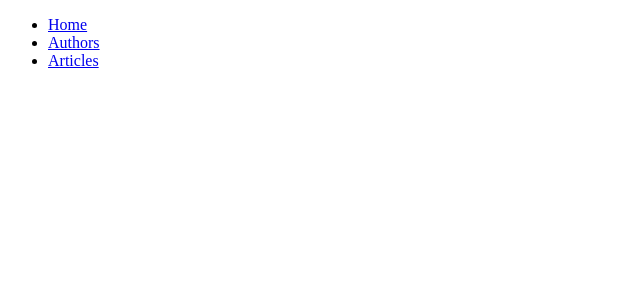
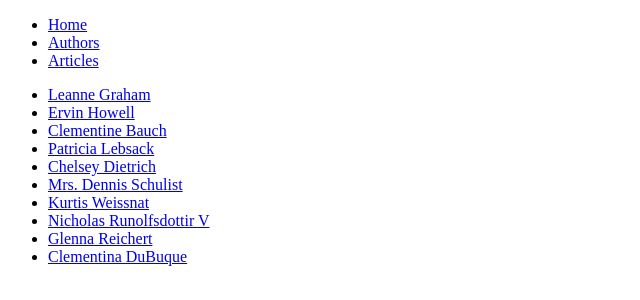
Before and after one commit to NdauwaRafael/React-Blog, a React (Create React App) app: page /authors in a window 1280 px wide. Shown: the top 300 px of the page, without its empty margins (0-640 px from the left). Built offline with nearby package versions, Linux system fonts and the light colour scheme; data requests are answered from the project's data file.

Commit message:
display list of authors by passing them as props from app component

```diff
--- a/src/Components/App.js
+++ b/src/Components/App.js
@@ -1,6 +1,6 @@
 import React, {Component, Fragment} from 'react';
 import {BrowserRouter, Link, Route} from 'react-router-dom';
-
+import Authors from './Authors'
 export default class extends Component {
     state = {
         authors: []
@@ -12,6 +12,7 @@ export default class extends Component {
     };
 
     render() {
+        const {authors} = this.state;
         return (
             <BrowserRouter>
                 <Fragment className="App">
@@ -28,7 +29,7 @@ export default class extends Component {
                     </ul>
 
                     <Route exact path="/"/>
-                    <Route exact path="/authors"/>
+                    <Route exact path="/authors" render={()=><Authors authors={authors} />}/>
                     <Route exact path="/articles"/>
                 </Fragment>
             </BrowserRouter>
--- a/src/Components/Authors/index.js
+++ b/src/Components/Authors/index.js
@@ -1,3 +1,16 @@
 /**
  * Created by Raphael Karanja on 05/12/2018.
  */
+import React, {Fragment} from 'react';
+import {Link} from 'react-router-dom';
+
+export default ({authors}) =>
+    <Fragment>
+        <ul>
+            {authors.map(author =>
+            <li>
+                <Link to={"authors/" + author.id}>{author.name}</Link>
+            </li>
+            )}
+        </ul>
+    </Fragment>
```
